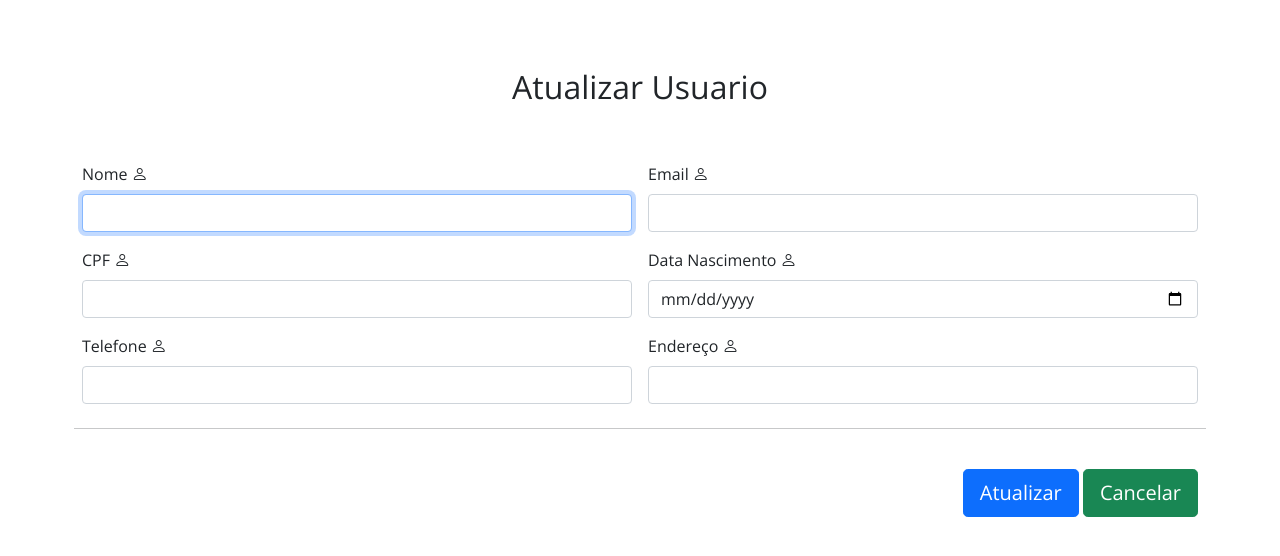
After one commit to LuizFelipeCavalcante/APP-MVC-CRUD, a PHP site: page /view/page_update.php in a window 1280 px wide. The commit adds this page. Shown: the top 556 px of the page. Run offline with PHP 8.4, Linux system fonts and the light colour scheme.

Commit message:
page 25-28

```diff
--- a/controller/delete_client.php
+++ b/controller/delete_client.php
@@ -1,4 +1,6 @@
 <?php
+
+
 include '../model/Conexao.class.php';
 include '../model/Manager.class.php';
 
@@ -8,6 +10,7 @@ $id = $_POST['id'];
 
 if(isset($id) && !empty($id)){
     $manager->delete_client($id);
+
     header("Location: ../index.php?cod=2");
 }
 ?>
--- /dev/null
+++ b/view/page_update.php
@@ -0,0 +1,96 @@
+<!DOCTYPE html>
+<html lang="en">
+
+<head>
+    <meta charset="UTF-8">
+    <meta http-equiv="X-UA-Compatible" content="IE=edge">
+    <meta name="viewport" content="width=device-width, initial-scale=1.0">
+    <title>CRUD-Udemy</title>
+
+    <!-- Icone na janela da navegador -->
+    <link rel="shortcut icon" href="resources/favicon.png" type="image/x-icon">
+
+    <!-- Bootstrap 5 -->
+    <link href="https://cdn.jsdelivr.net/npm/bootstrap@5.0.2/dist/css/bootstrap.min.css" rel="stylesheet" integrity="sha384-EVSTQN3/azprG1Anm3QDgpJLIm9Nao0Yz1ztcQTwFspd3yD65VohhpuuCOmLASjC" crossorigin="anonymous">
+
+    <!-- Icones do Bootstrap 5 -->
+    <link rel="stylesheet" href="https://cdn.jsdelivr.net/npm/bootstrap-icons@1.8.1/font/bootstrap-icons.css">
+
+    <!-- GoogleFonts OpenSans -->
+    <link href="https://fonts.googleapis.com/css?family=Open+Sans" rel="stylesheet">
+
+    <!-- Folha de Estilo (CSS) -->
+    <style type="text/css">
+    body {
+        margin: 20px;
+        background-color: #ffffff;
+    }
+    *{
+        font-family: 'Open Sans', sans-serif;
+    }
+    h2 {
+        font-family: 'Open Sans', sans-serif
+    }
+
+    .thead{
+        background-color: #f7f7f7:
+    }
+    </style>
+</head>
+
+<body>
+    <div class="container">
+        <h2 class="py-5 text-center">Atualizar Usuario </i> </h2>
+
+
+        <form method="POST" action="../controller/update_client.php">
+            <div class="row g-3">
+
+                <div class="col-md-6">
+                    <label for="nome" class="form-label">Nome <i class="bi bi-person"></i> </label>
+                    <input type="text" class="form-control" name="nome" required autofocus>
+                </div>
+
+                <div class="col-md-6">
+                    <label for="email" class="form-label">Email <i class="bi bi-person"></i> </label>
+                    <input type="email" class="form-control" name="email" required autofocus>
+                </div>
+
+                <div class="col-md-6">
+                    <label for="cpf" class="form-label">CPF <i class="bi bi-person"></i> </label>
+                    <input type="text" class="form-control" name="cpf" required autofocus>
+                </div>
+
+                <div class="col-md-6">
+                    <label for="data_nascimento" class="form-label">Data Nascimento <i class="bi bi-person"></i> </label>
+                    <input type="date" class="form-control" name="data_nascimento" required autofocus>
+                </div>
+
+                <div class="col-md-6">
+                    <label for="telefone" class="form-label">Telefone <i class="bi bi-person"></i> </label>
+                    <input type="text" class="form-control" name="telefone" required autofocus>
+                </div>
+
+                <div class="col-md-6">
+                    <label for="endereco" class="form-label">Endereço <i class="bi bi-person"></i> </label>
+                    <input type="text" class="form-control" name="endereco" required autofocus>
+                </div>
+
+                <hr class="my-4">
+
+                <div class="col-md-12 text-end">
+                    <button class="btn btn-primary btn-lg" type="submit">Atualizar</button>
+                    <a class="btn btn-success btn-lg" href="../index.php"> Cancelar </a>
+                </div>
+
+                </div>
+            </div>
+        </form>
+    </div>
+
+     <!--JQuery e JQueryMask -->
+     <script type="text/javascript" src="https://cdnjs.cloudflare.com/ajax/libs/jquery/3.3.1/jquery.js"></script>
+    <script type="text/javascript" src="https://cdnjs.cloudflare.com/ajax/libs/jquery.mask/1.14.15/jquery.mask.min.js"></script>
+
+</body>
+</html>
```
Also changed, not shown: index.php (+17 -1 lines), model/Manager.class.php (+20 -1 lines).
